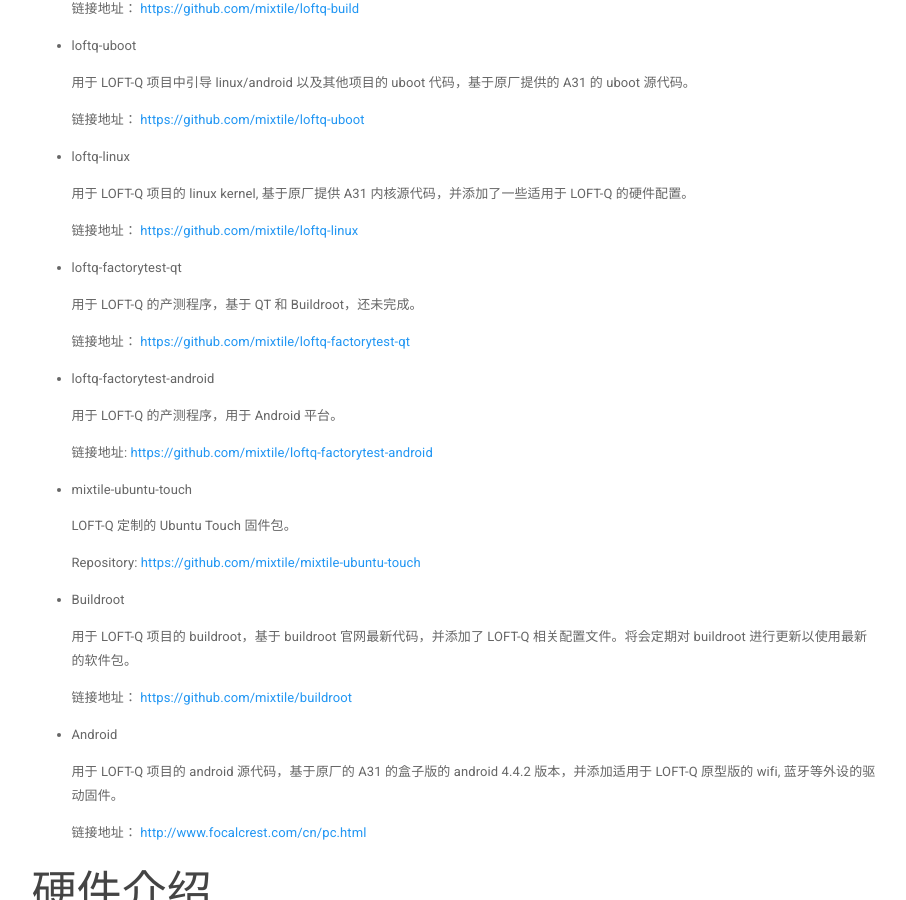
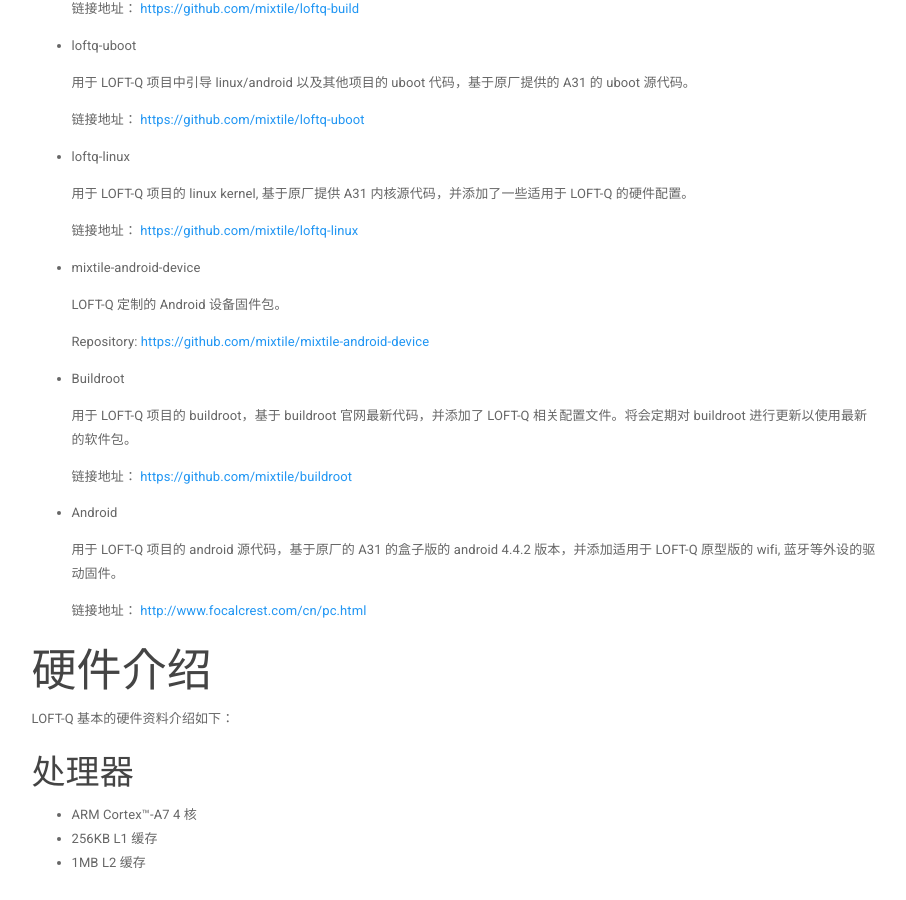
Before and after one commit to mixtile/mixtile-sphinx, a Sphinx documentation site: the page built from source/zh/zh-intro.rst, in a window 1280 px wide and 900 px high, scrolled down 1396 px. Shown: the whole window, without its empty margins (331-1237 px from the left). Built offline with Sphinx 7.4.7, drawn with Linux system fonts in a browser that asks for light colours.

Commit message:
update documents to remove invalid contents

```diff
--- a/source/zh/zh-intro.rst
+++ b/source/zh/zh-intro.rst
@@ -67,23 +67,12 @@
 
   链接地址： https://github.com/mixtile/loftq-linux
 
-* loftq-factorytest-qt
 
-  用于 LOFT-Q 的产测程序，基于 QT 和 Buildroot，还未完成。
+* mixtile-android-device
 
-  链接地址： https://github.com/mixtile/loftq-factorytest-qt
+  LOFT-Q 定制的 Android 设备固件包。
 
-* loftq-factorytest-android
-
-  用于 LOFT-Q 的产测程序，用于 Android 平台。
-
-  链接地址: https://github.com/mixtile/loftq-factorytest-android
-
-* mixtile-ubuntu-touch
-
-  LOFT-Q 定制的 Ubuntu Touch 固件包。
-
-  Repository: https://github.com/mixtile/mixtile-ubuntu-touch
+  Repository: https://github.com/mixtile/mixtile-android-device
 
 
 * Buildroot
```
Also changed, not shown: source/en/en-intro.rst (+3 -15 lines), source/zh/zh-product-intro.rst (+3 -16 lines).
